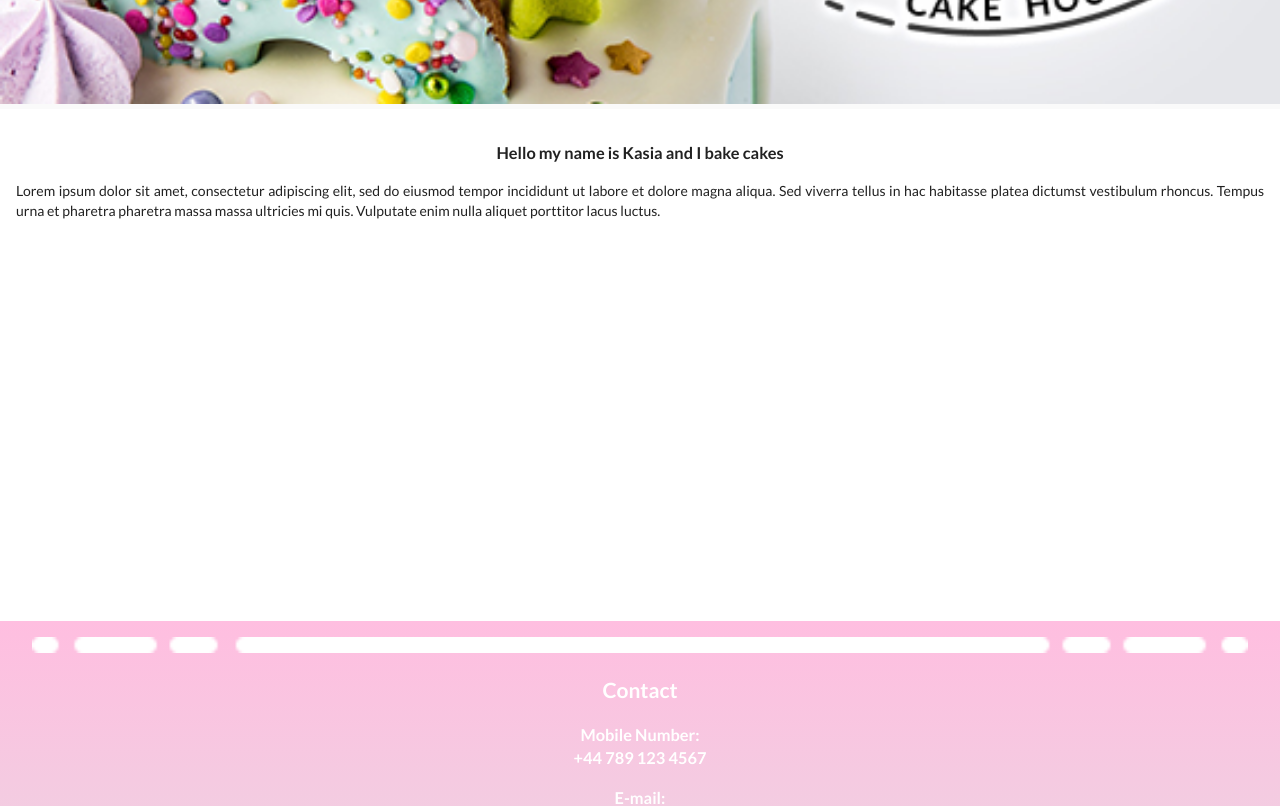
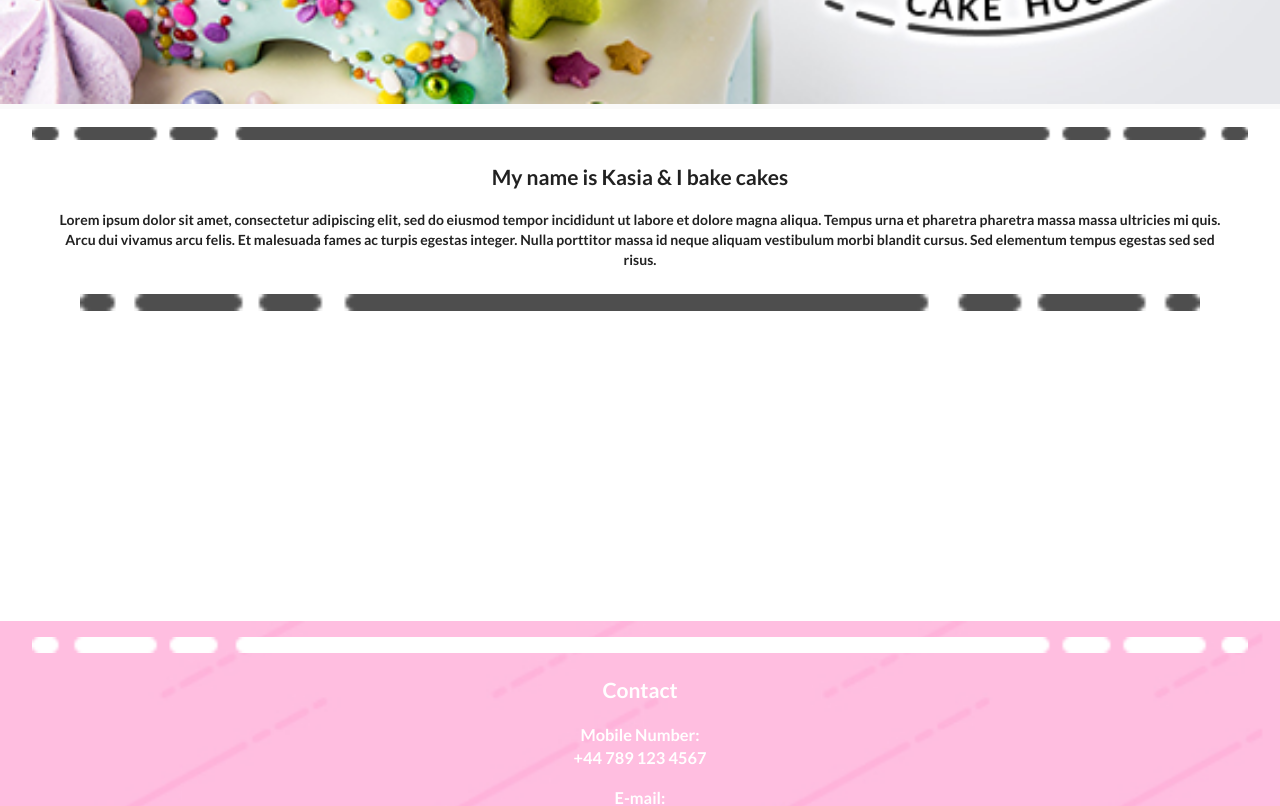
Before and after one commit to Voote/Cake-House, a React (Create React App) app: page / in a window 1280 px wide. Shown: the part 620-1426 px from the top of the page. Built offline with nearby package versions, Linux system fonts and the light colour scheme.

Commit message:
contack background image

```diff
--- a/src/assets/labels.js
+++ b/src/assets/labels.js
@@ -1,7 +1,9 @@
 module.exports = {
-  bioHeader: 'Hello my name is Kasia and I bake cakes',
+  bioHeader: 'My name is Kasia & I bake cakes',
   bioAboutMe:
-    'Lorem ipsum dolor sit amet, consectetur adipiscing elit, sed do eiusmod tempor incididunt ut labore et dolore magna aliqua. Sed viverra tellus in hac habitasse platea dictumst vestibulum rhoncus. Tempus urna et pharetra pharetra massa massa ultricies mi quis. Vulputate enim nulla aliquet porttitor lacus luctus.',
+    'Lorem ipsum dolor sit amet, consectetur adipiscing elit, sed do eiusmod tempor incididunt ut labore et dolore magna aliqua. Tempus urna et pharetra pharetra massa massa ultricies mi quis.',
+  bioAboutMe2:
+    'Arcu dui vivamus arcu felis. Et malesuada fames ac turpis egestas integer. Nulla porttitor massa id neque aliquam vestibulum morbi blandit cursus. Sed elementum tempus egestas sed sed risus.',
   navbarOffer: 'offer',
   navbarHome: 'home',
   navbarContact: 'contact',
--- a/src/assets/styles.scss
+++ b/src/assets/styles.scss
@@ -43,18 +43,29 @@ a {
   &__line {
     object-fit: contain;
     width: 100%;
-    padding: 2rem 4rem;
+    padding: 1rem 4rem 4rem 4rem;
   }
   &__long-line {
     object-fit: contain;
     width: 100%;
     padding: 2vh 4vh 0vh 4vh;
   }
+  &__long {
+    object-fit: contain;
+    width: 100%;
+    padding: 0vh 2vh;
+  }
 }
 
 .label {
   &__header {
     text-align: center;
+  }
+  &__home {
+    h4 {
+      margin: 0rem 2rem;
+      text-align: center;
+    }
   }
 }
 
@@ -66,13 +77,12 @@ a {
   }
 
   &__footer {
-    background: $footerGradient;
+    background-image: url('./IMG/contact\ background.jpg');
+    background-size: cover;
     color: $fontColor;
-    &--pattern {
-      background-image: url('./IMG/pattern_diagonal.png');
-      background-repeat: repeat;
-      background-attachment: fixed;
-    }
+    // &--pattern {
+    //   background-image: url('./IMG/pattern_diagonal.png');
+    // }
   }
 
   &__navbar {
@@ -105,9 +115,6 @@ a {
   }
   &__bio {
     padding-bottom: 1vh;
-    p {
-      text-align: justify;
-    }
   }
   &__navbar {
     position: sticky;
--- a/src/containers/Home/index.jsx
+++ b/src/containers/Home/index.jsx
@@ -3,14 +3,25 @@ import labels from '../../assets/labels';
 
 const AboutMe = () => (
   <div className="component background__home">
+    <img
+      src="./IMG/line_grey_long.png"
+      alt="white long line"
+      className="image__long"
+    />
     <div className="position__bio">
       <div className="position__header">
-        <h3>{labels.bioHeader}</h3>
+        <h2>{labels.bioHeader}</h2>
       </div>
-      <div>
-        <p>{labels.bioAboutMe} </p>
+      <div className="label__home">
+        <h4>{labels.bioAboutMe}</h4>
+        <h4>{labels.bioAboutMe2}</h4>
       </div>
     </div>
+    <img
+      src="./IMG/line_grey_short.png"
+      alt="white long line"
+      className="image__line"
+    />
   </div>
 );
 
```
Also changed, not shown: src/assets/IMG/contact background.jpg (renamed from public/IMG/Contact background.jpg), 1 other file (tests, documents, lock files or other folders).
